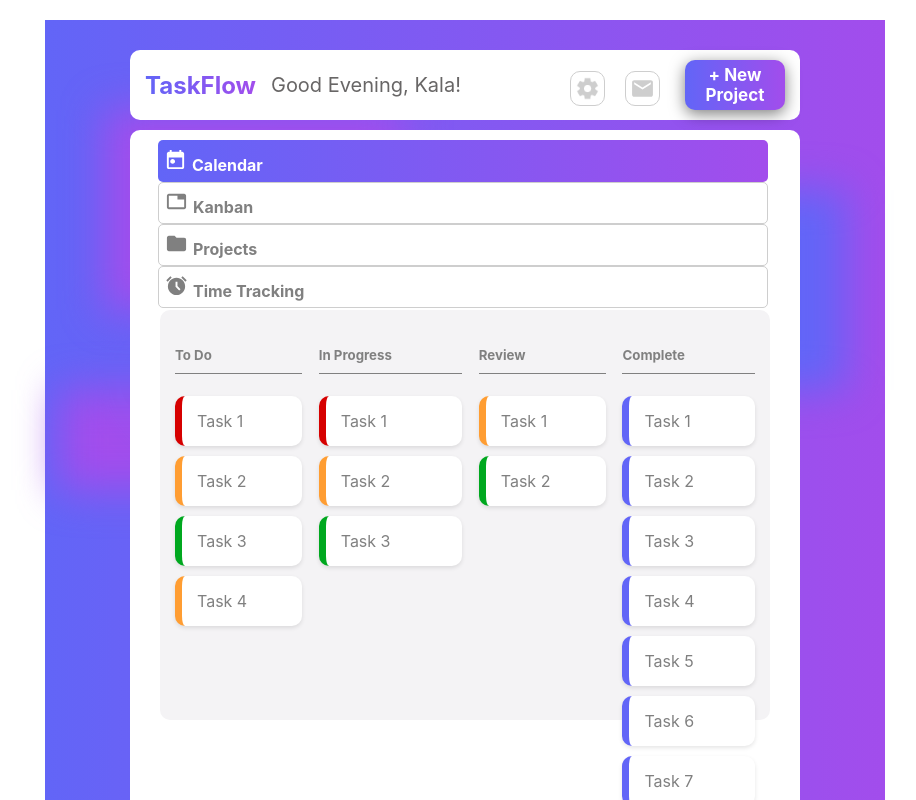
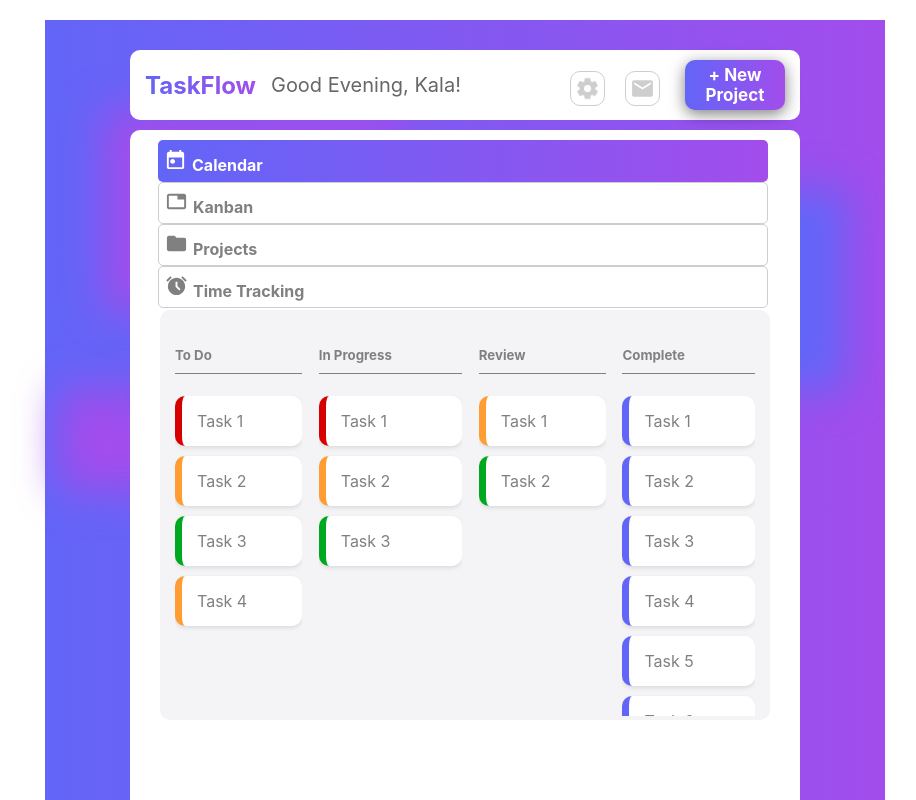
Before and after one commit to shakaylac/TaskFlow, a React (Create React App) app in the folder taskflow-app/: page /kanban in a window 1280 px wide. Shown: the top 800 px of the page, without its empty margins (175-1091 px from the left). Built offline with nearby package versions, Linux system fonts and the light colour scheme.

Commit message:
I was able to add scroll to the cards on the page. I have the full containter as overflow: hidden and the cards div as overflow: scroll so that the cards scroll while the headers stay still. I'm so happy I figured this out!!

```diff
--- a/taskflow-app/src/CSS/Kanban.css
+++ b/taskflow-app/src/CSS/Kanban.css
@@ -7,6 +7,7 @@
     background-color: #F4F3F5;
     position: absolute;
     border-radius: 10px;
+    overflow: hidden;
     z-index: 6;
 }
 
@@ -29,13 +30,20 @@
    font-family: 'Inter';
 }
 
+.todo-cards,
+.in-progress-cards,
+.review-cards,
+.complete-cards {
+    overflow: scroll;
+    height: 320px;
+}
+
+
 .todo-header {
     padding-right: 90px;
     display: flex;
     flex-direction: column;
 }
-
-
 
 .in-progress-header {
     padding-right: 70px;
@@ -43,10 +51,12 @@
 
 .review-header {
     padding-right: 80px;
+
 }
 
 .complete-header {
     padding-right: 70px;
+
 }
 
 .red-card {
```
